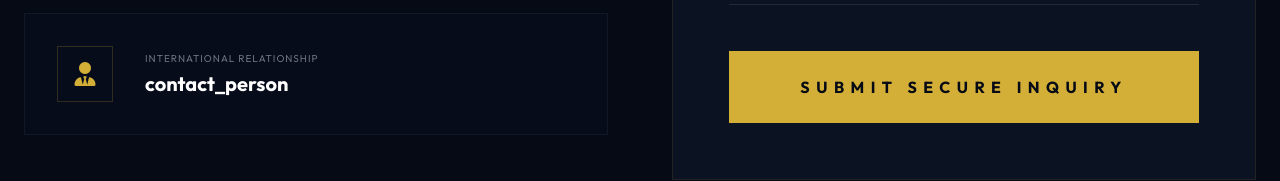
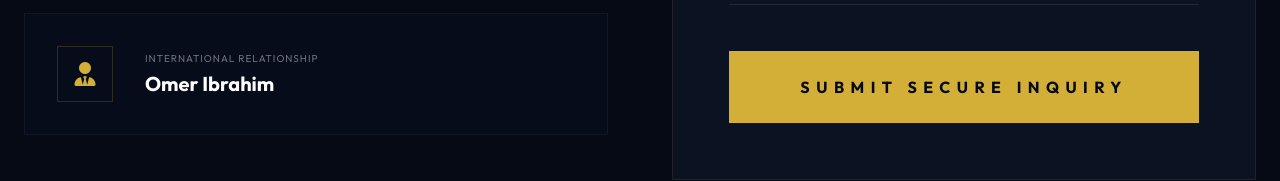
Before and after one commit to mhmdalbijawy-creator/favorman, a React (Vite) app: page /contact in a window 1280 px wide. Shown: the part 845-1026 px from the top of the page. Built offline with nearby package versions, Linux system fonts and the light colour scheme.

Commit message:
Add files via upload

```diff
--- a/src/pages/Contact.jsx
+++ b/src/pages/Contact.jsx
@@ -118,7 +118,7 @@ const Contact = () => {
                                     </div>
                                     <div>
                                         <p className="text-gray-500 text-[10px] uppercase tracking-widest mb-1">{t('contact_info.contact_role')}</p>
-                                        <p className="text-white text-xl font-bold group-hover:text-gold transition-colors">{t('contact_person')}</p>
+                                        <p className="text-white text-xl font-bold group-hover:text-gold transition-colors">{t('contact_info.contact_person')}</p>
                                     </div>
                                 </div>
                             </div>
```
Also changed, not shown: vercel.json (added).
